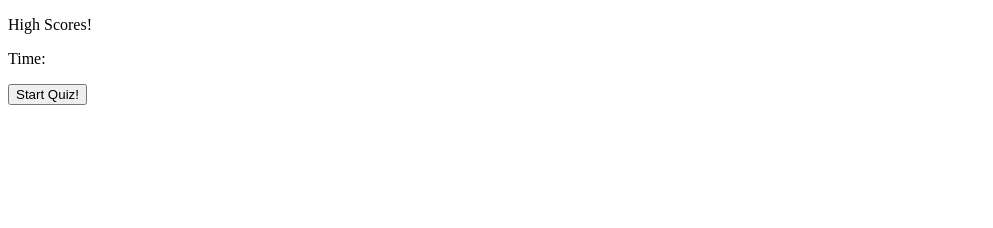
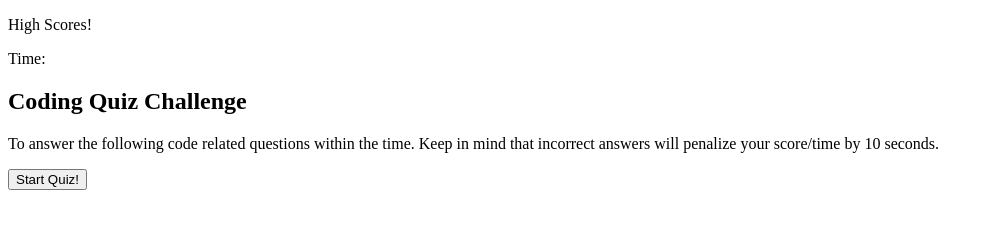
Before and after one commit to emdok/time-based-code-quiz, a plain HTML site: page index.html in a window 1280 px wide. Shown: the whole page, without its empty margins (0-993 px from the left). Drawn offline with Linux system fonts and the light colour scheme.

Commit message:
add intro section and ability to hide it when start button is clicked

```diff
--- a/assets/js/scripts.js
+++ b/assets/js/scripts.js
@@ -76,6 +76,7 @@ var questions = [
         ]
     },
 ];
+var introEl = document.getElementById('intro');
 var timerEl = document.getElementById('countdown');
 var startBtnEl = document.getElementById('start-btn');
 var quizQuestionsEl = document.getElementById('quiz-questions');
@@ -99,6 +100,7 @@ function countDown() {
 
 //start quiz
 startBtnEl.addEventListener('click', function() {
+    introEl.style.display = "none";
     countDown();
     quizQuestions();
 });
--- a/index.html
+++ b/index.html
@@ -14,9 +14,14 @@
        <p id="countdown"></p>
     </header>
     <main>
-        <div class="start-btn">
-            <button class="btn" id="start-btn">Start Quiz!</button>
-        </div>
+        <section id="intro">
+            <h1>Coding Quiz Challenge</h1>
+            <p>To answer the following code related questions within the time. Keep in mind that incorrect answers will penalize your score/time by 10 seconds.</p>
+            <div class="start-btn">
+                <button class="btn" id="start-btn">Start Quiz!</button>
+            </div>
+        </section>
+
         <section class="quiz-questions" id="quiz-questions">
             <h2 id="question-display"></h2>
             <ol id="answer-display">
```
